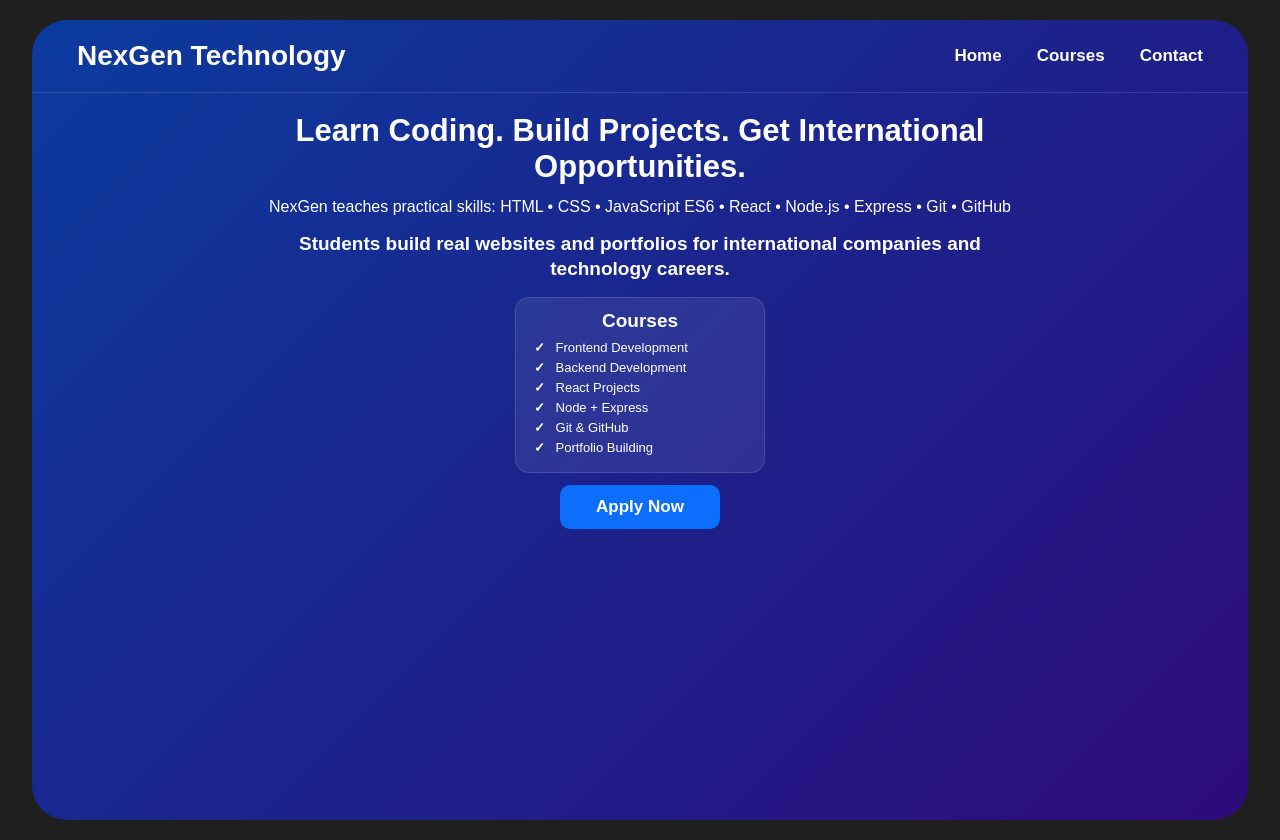
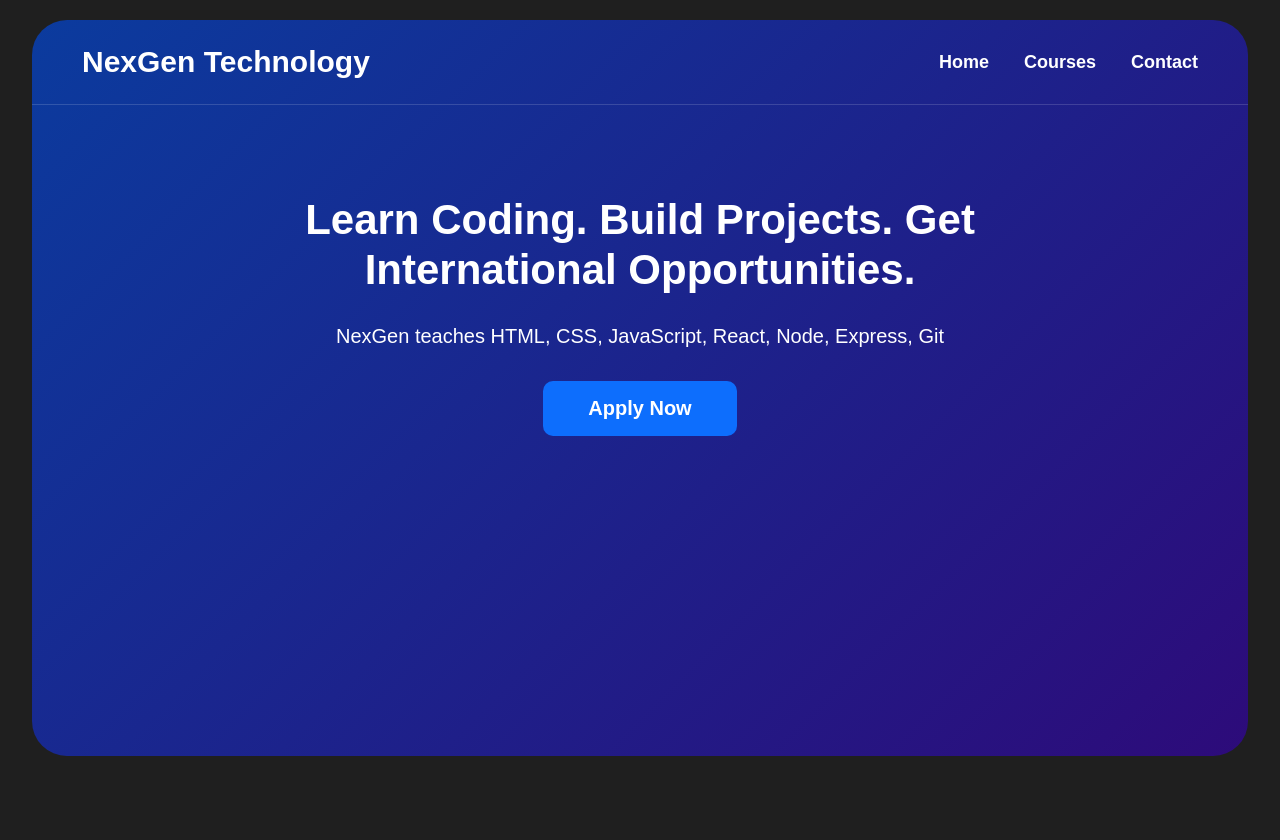
Before and after one commit to MohdNexGen/i.nexgen, a React (Vite) app: page / in a window 1280 px wide. After the commit the page ends 800 px from the top, so only its background shows below. Built offline with nearby package versions, Linux system fonts and the light colour scheme.

Commit message:
Fix Apply Now registration form

```diff
--- a/src/App.css
+++ b/src/App.css
@@ -11,24 +11,24 @@ background:#1f1f1f;
 
 .hero{
 width:95%;
-min-height:100vh;
+min-height:92vh;
 margin:20px auto;
 background:linear-gradient(135deg,#0b3b9e,#2d0b7a);
 border-radius:35px;
-overflow:hidden;
 color:white;
+padding-bottom:50px;
 }
 
 .navbar{
 display:flex;
 justify-content:space-between;
 align-items:center;
-padding:20px 45px;
-border-bottom:1px solid rgba(255,255,255,0.12);
+padding:25px 50px;
+border-bottom:1px solid rgba(255,255,255,0.15);
 }
 
 .logo{
-font-size:28px;
+font-size:30px;
 font-weight:bold;
 }
 
@@ -37,80 +37,154 @@ display:flex;
 gap:35px;
 }
 
-.nav-links a{
+.nav-links button{
+background:transparent;
+border:none;
 color:white;
-text-decoration:none;
-font-size:17px;
+font-size:18px;
 font-weight:bold;
+cursor:pointer;
+}
+
+.nav-links button:hover{
+color:#93c5fd;
 }
 
 .hero-content{
-max-width:780px;
-margin:20px auto 40px;
+max-width:850px;
+margin:90px auto 0;
 text-align:center;
 }
 
 .title{
-font-size:31px;
-line-height:1.15;
-margin-bottom:12px;
+font-size:42px;
+line-height:1.2;
+margin-bottom:25px;
 }
 
 .description{
-font-size:16px;
-line-height:1.35;
-margin-bottom:14px;
+font-size:20px;
+line-height:1.5;
+margin-bottom:30px;
 }
 
 .hero-content h2{
-font-size:19px;
-line-height:1.3;
-margin-bottom:16px;
+font-size:26px;
+line-height:1.4;
+margin-bottom:35px;
 }
 
-.courses{
-width:250px;
-margin:0 auto 12px;
-padding:12px 18px;
-background:rgba(255,255,255,0.08);
-border:1px solid rgba(255,255,255,0.12);
-border-radius:14px;
+.btn{
+padding:16px 45px;
+background:#0d6efd;
+border:none;
+border-radius:10px;
+color:white;
+font-size:20px;
+font-weight:bold;
+cursor:pointer;
 }
 
-.courses h3{
-font-size:19px;
-margin-bottom:8px;
+.page-box{
+width:430px;
+margin:70px auto 0;
+padding:30px;
+background:rgba(255,255,255,0.09);
+border:1px solid rgba(255,255,255,0.15);
+border-radius:18px;
+text-align:center;
 }
 
-.courses ul{
+.page-box h2{
+font-size:30px;
+margin-bottom:22px;
+}
+
+.page-box ul{
 list-style:none;
 text-align:left;
 }
 
-.courses li{
-font-size:13px;
-margin:5px 0;
+.page-box li{
+font-size:18px;
+margin:12px 0;
 }
 
-.courses li::before{
+.page-box li::before{
 content:"✓ ";
 font-weight:bold;
-margin-right:7px;
+margin-right:10px;
 }
 
-.btn{
-display:inline-block;
-padding:12px 36px;
+.form{
+display:flex;
+flex-direction:column;
+gap:14px;
+}
+
+.form input,
+.form select,
+.form textarea{
+width:100%;
+padding:14px;
+border:none;
+border-radius:8px;
+font-size:16px;
+outline:none;
+}
+
+.form textarea{
+height:100px;
+resize:none;
+}
+
+.form button{
+padding:14px;
 background:#0d6efd;
 border:none;
-border-radius:10px;
-font-size:17px;
+border-radius:8px;
+color:white;
+font-size:18px;
 font-weight:bold;
-color:white;
 cursor:pointer;
-margin-bottom:30px;
 }
 
-.btn:hover{
+.form button:hover{
 background:#0b5ed7;
 }
+
+@media(max-width:768px){
+.navbar{
+flex-direction:column;
+gap:20px;
+}
+
+.nav-links{
+gap:22px;
+}
+
+.logo{
+font-size:26px;
+}
+
+.hero-content{
+margin:50px auto 0;
+padding:0 20px;
+}
+
+.title{
+font-size:32px;
+}
+
+.description{
+font-size:17px;
+}
+
+.hero-content h2{
+font-size:20px;
+}
+
+.page-box{
+width:90%;
+}
+}
--- a/src/App.jsx
+++ b/src/App.jsx
@@ -1,84 +1,432 @@
 import "./App.css";
+import { useState } from "react";
+import emailjs from "@emailjs/browser";
 
 function App() {
-  return (
+
+const [page,setPage] =
+useState("home");
+
+const [message,setMessage] =
+useState("");
+
+
+function handleSubmit(e){
+
+e.preventDefault();
+
+let name =
+e.target.name.value;
+
+let email =
+e.target.email.value;
+
+let phone =
+e.target.phone.value;
+
+let course =
+e.target.course.value;
+
+let studentMessage =
+e.target.message.value;
+
+
+emailjs.send(
+
+"nexgen_gmail",
+
+"template_zvfw3qd",
+
+{
+
+student_name:
+name,
+
+student_email:
+email,
+
+student_message:
+`
+Phone:
+${phone}
+
+Course:
+${course}
+
+Message:
+${studentMessage}
+`
+
+},
+
+"H5xDt1e48EHqf_U4U"
+
+)
+
+.then(()=>{
+
+setMessage(
+
+"Application sent successfully."
+
+);
+
+e.target.reset();
+
+})
+
+.catch(()=>{
+
+setMessage(
+
+"Failed to send."
+
+);
+
+});
+
+}
+
+
+
+return(
+
 <div className="hero">
 
 <nav className="navbar">
-        <h1 className="logo">NexGen Technology</h1>
+
+<h1 className="logo">
+
+NexGen Technology
+
+</h1>
+
+
 
 <div className="nav-links">
-          <a href="#">Home</a>
-          <a href="#">Courses</a>
-          <a href="#">Contact</a>
+
+<button
+onClick={()=>
+setPage("home")
+}>
+
+Home
+
+</button>
+
+
+
+<button
+onClick={()=>
+setPage("courses")
+}>
+
+Courses
+
+</button>
+
+
+
+<button
+onClick={()=>
+setPage("contact")
+}>
+
+Contact
+
+</button>
+
+
 </div>
+
 </nav>
 
+
+
+{
+
+page==="home" && (
 
 <div className="hero-content">
 
 <h1 className="title">
+
 Learn Coding.
 Build Projects.
 Get International Opportunities.
+
 </h1>
+
 
 
 <p className="description">
 
-          NexGen teaches practical skills:
-
-          HTML • CSS • JavaScript ES6 • React • Node.js • Express • Git • GitHub
+NexGen teaches HTML,
+CSS,
+JavaScript,
+React,
+Node,
+Express,
+Git
 
 </p>
 
 
-        <h2>
-          Students build real websites and portfolios
-          for international companies and technology careers.
-        </h2>
-
-
-        <div className="courses">
-
-          <h3>Courses</h3>
-
-          <ul>
-
-            <li>Frontend Development</li>
-
-            <li>Backend Development</li>
-
-            <li>React Projects</li>
-
-            <li>Node + Express</li>
-
-            <li>Git & GitHub</li>
-
-            <li>Portfolio Building</li>
-
-          </ul>
-
-        </div>
-
 
 <button
+
 className="btn"
-          onClick={() =>
-            window.location =
-              "mailto:i.nexgen@gmail.com"
-          }
-        >
+
+onClick={()=>
+setPage("register")
+}>
 
 Apply Now
 
 </button>
 
 
+
 </div>
 
-    </div>
-  );
+)
+
 }
 
+
+
+
+{
+
+page==="courses" && (
+
+<div className="page-box">
+
+<h2>
+
+Courses
+
+</h2>
+
+
+<ul>
+
+<li>
+Frontend Development
+</li>
+
+<li>
+Backend Development
+</li>
+
+<li>
+React Projects
+</li>
+
+<li>
+Node + Express
+</li>
+
+<li>
+Git & GitHub
+</li>
+
+<li>
+Portfolio Building
+</li>
+
+</ul>
+
+
+</div>
+
+)
+
+}
+
+
+
+
+{
+
+page==="register" && (
+
+<div className="page-box">
+
+<h2>
+
+Student Registration
+
+</h2>
+
+
+
+<form
+
+className="form"
+
+onSubmit={
+handleSubmit
+}
+
+>
+
+<input
+
+name="name"
+
+placeholder=
+"Student Name"
+
+required
+
+/>
+
+
+
+<input
+
+name="email"
+
+type="email"
+
+placeholder=
+"Email Address"
+
+required
+
+/>
+
+
+
+<input
+
+name="phone"
+
+placeholder=
+"Phone Number"
+
+/>
+
+
+
+<select
+
+name="course">
+
+<option>
+
+Frontend Development
+
+</option>
+
+
+<option>
+
+Backend Development
+
+</option>
+
+
+<option>
+
+React Projects
+
+</option>
+
+
+<option>
+
+Node + Express
+
+</option>
+
+
+</select>
+
+
+
+<textarea
+
+name="message"
+
+placeholder=
+"Message">
+
+</textarea>
+
+
+
+<button
+type="submit">
+
+Submit Application
+
+</button>
+
+</form>
+
+
+
+<p className="success">
+
+{message}
+
+</p>
+
+
+
+</div>
+
+)
+
+}
+
+
+
+
+{
+
+page==="contact" && (
+
+<div className="page-box">
+
+<h2>
+
+Contact NexGen
+
+</h2>
+
+
+<p>
+
+Email:
+i.nexgen@gmail.com
+
+</p>
+
+
+<p>
+
+Phone:
+Add later
+
+</p>
+
+
+</div>
+
+)
+
+}
+
+
+
+</div>
+
+);
+
+}
+
+
 export default App;
```
Lines whose indentation alone changed are shown as unchanged.
